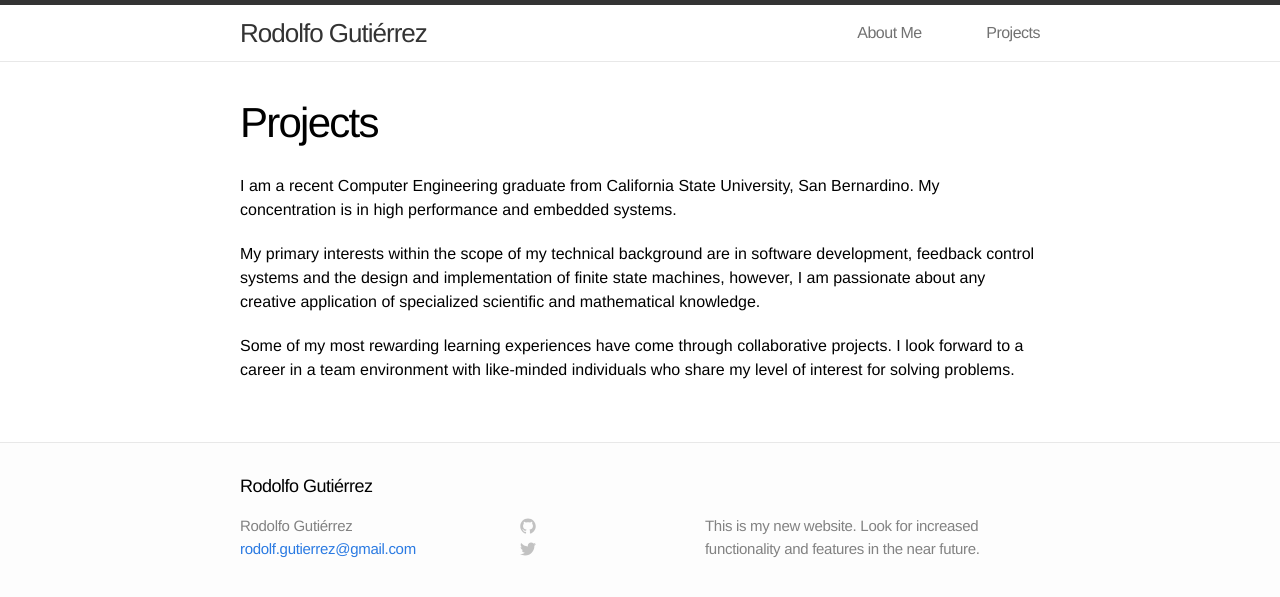
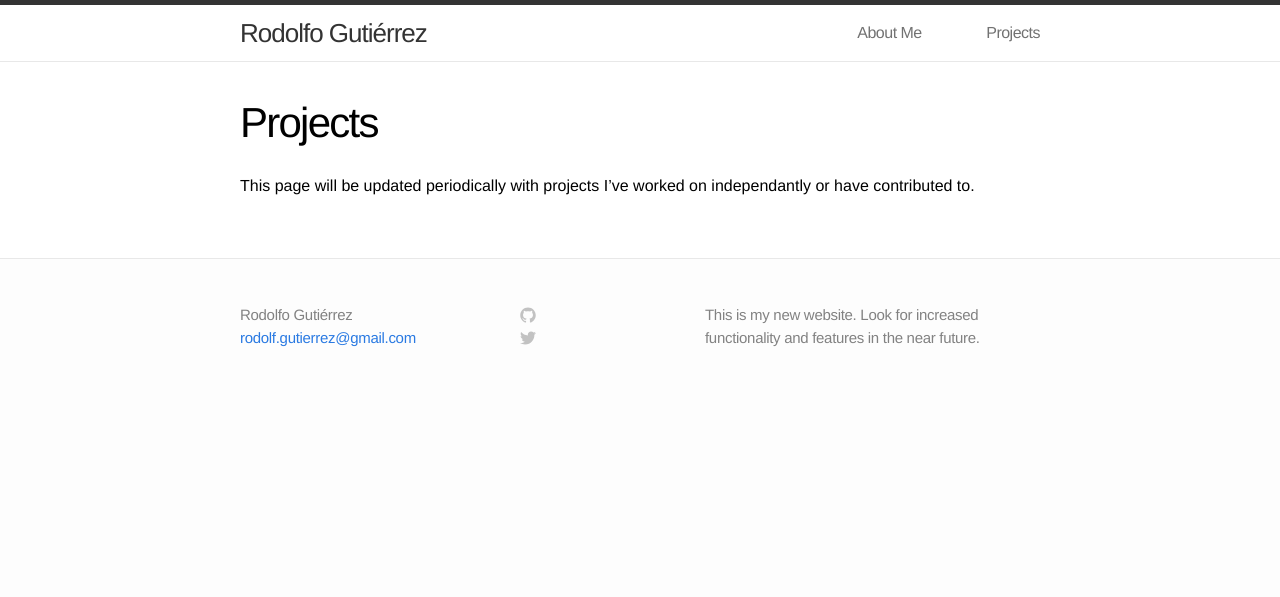
Before and after one commit to gutzrodolfo/arwedding.love, a Jekyll site: the page built from projects.md, in a window 1280 px wide. Shown: the top 597 px of the page. Built offline with Jekyll 4.4.1, drawn with Linux system fonts in a browser that asks for light colours.

Commit message:
Update to projects page

```diff
--- a/_includes/footer.html
+++ b/_includes/footer.html
@@ -2,7 +2,7 @@
 
   <div class="wrap">
 
-    <h2 class="footer-heading">{{ site.title }}</h2>
+    <h2 class="footer-heading">{{ Rudy }}</h2>
 
     <div class="footer-col-1 column">
       <ul>
--- a/projects.md
+++ b/projects.md
@@ -4,8 +4,4 @@ title: Projects
 permalink: /projects/
 ---
 
-I am a recent Computer Engineering graduate from California State University, San Bernardino. My concentration is in high performance and embedded systems.
-
-My primary interests within the scope of my technical background are in software development, feedback control systems and the design and implementation of finite state machines, however, I am passionate about any creative application of specialized scientific and mathematical knowledge.
-
-Some of my most rewarding learning experiences have come through collaborative projects. I look forward to a career in a team environment with like-minded individuals who share my level of interest for solving problems.
+This page will be updated periodically with projects I've worked on independantly or have contributed to.
```
